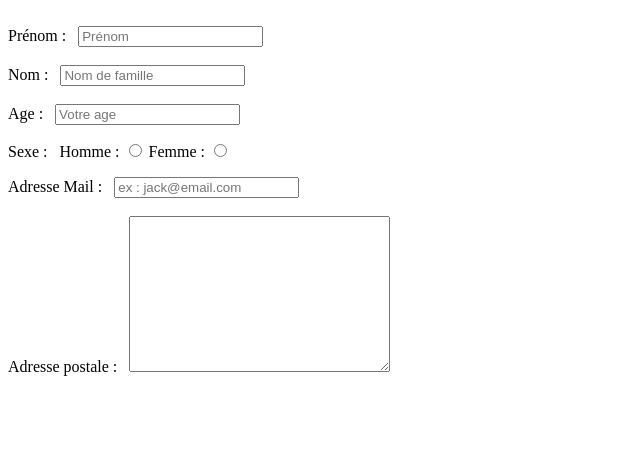
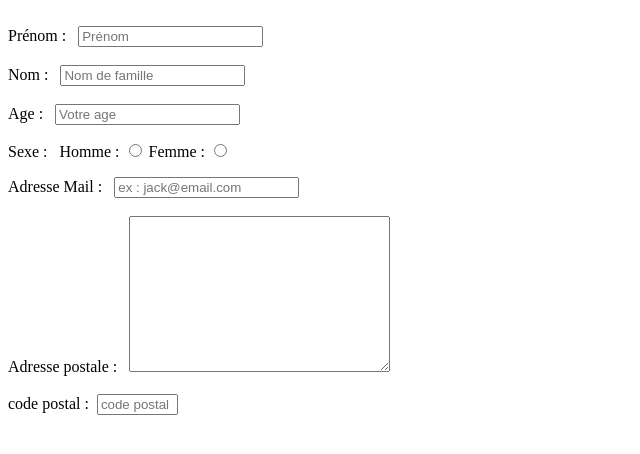
Before and after one commit to AoiLeyos/Html_form, a plain HTML site: page index.html in a window 1280 px wide. Shown: the whole page, without its empty margins (0-640 px from the left). Drawn offline with Linux system fonts and the light colour scheme.

Commit message:
feat(index.html)add postal_code form

```diff
--- a/index.html
+++ b/index.html
@@ -34,6 +34,10 @@
                 <label for="post_address">Adresse postale</label> : &nbsp;
                 <textarea name="addresse postale" id="post_address" cols="30" rows="10"></textarea><br> <br>
 
+                <label for="postal_code">code postal</label> :&nbsp;
+                <input type="text"  placeholder="code postal" maxlength="5" name="code postal" id="postal_code" pattern="[0-9]*" required title="Entrez un code postal valide (5 chiffres)" size="7">
+                <br><br>
+
             </form>
         </div>
 
```
